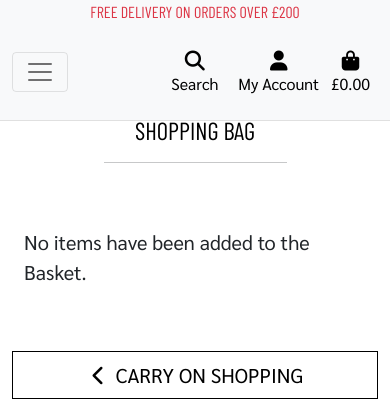
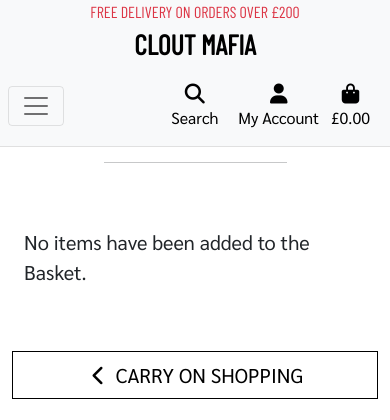
Before and after one commit to adnanmuhtadi/milestone-project-4, a Django app: page /basket/ in a window 390 px wide. Shown: the top 420 px of the page. Run offline with Django 3.2, Linux system fonts and the light colour scheme; parts of the project's set-up code (start-up, migrations or seed data) failed here and were passed over; some libraries are stand-ins or nearby versions.

Commit message:
Mod - mobile nav UX adjustments

```diff
--- a/templates/base.html
+++ b/templates/base.html
@@ -24,7 +24,8 @@
     <link rel="stylesheet" href="https://fonts.googleapis.com/css?family=Sarabun&display=swap">
     <!-- Custom CSS -->
     <link rel="stylesheet" href="{% static 'css/base.css' %}">
-    {% endblock %} <!-- Additional css placeholder -->
+    {% endblock %}
+    <!-- Additional css placeholder -->
 
     {% block other_css %}
     {% endblock %}
@@ -38,7 +39,7 @@
     <!-- Bootstrap JavaScript Bundle with Popper -->
     <script src="https://cdn.jsdelivr.net/npm/bootstrap@5.0.2/dist/js/bootstrap.bundle.min.js"
         integrity="sha384-MrcW6ZMFYlzcLA8Nl+NtUVF0sA7MsXsP1UyJoMp4YLEuNSfAP+JcXn/tWtIaxVXM" crossorigin="anonymous">
-    </script>
+        </script>
     <!-- Stripe -->
     <script src="https://js.stripe.com/v3/"></script>
     <script src="{% static 'js/maps.js' %}"></script>
@@ -165,8 +166,12 @@
         </div>
         <!-- Mobile include navbar -->
         <div class="row topnav">
-            <nav class="navbar navbar-expand-lg navbar-light bg-light w-100">
-                <button class="navbar-toggler" type="button" data-bs-toggle="collapse" data-bs-target="#main-nav"
+            <!-- Linking 'home' url which was defined in urls.py-->
+                <a class="navbar-brand text-center my-0
+                custom-font d-block d-lg-none fs-1 fw-bold p-0 navbar-light bg-light" href="{% url 'home' %}">Clout Mafia</a>
+
+            <nav class="navbar navbar-expand-lg navbar-light bg-light w-100 ps-0 py-0">
+                <button class="navbar-toggler ms-2" type="button" data-bs-toggle="collapse" data-bs-target="#main-nav"
                     aria-controls="main-nav" aria-expanded="false" aria-label="Toggle navigation">
                     <span class="navbar-toggler-icon"></span>
                 </button>
@@ -227,10 +232,12 @@
                 </div>
                 <div class="col text-md-end">
                     <span class="icon">
-                        <a href="https://www.instagram.com/_cloutmafia_/" class="text-decoration-none text-black"><i class="fab fa-instagram-square"></i></a>
+                        <a href="https://www.instagram.com/_cloutmafia_/" class="text-decoration-none text-black"><i
+                                class="fab fa-instagram-square"></i></a>
                     </span>
                     <span class="icon">
-                        <a href="https://www.facebook.com" class="text-decoration-none text-black"><i class="fab fa-facebook-square"></i></a>
+                        <a href="https://www.facebook.com" class="text-decoration-none text-black"><i
+                                class="fab fa-facebook-square"></i></a>
                     </span>
                 </div>
             </div>
--- a/templates/includes/main-nav.html
+++ b/templates/includes/main-nav.html
@@ -1,8 +1,13 @@
 <!-- Second navigation bar which is the filtered products.-->
 <div class="collapse navbar-collapse" id="main-nav">
     <ul class="navbar-nav w-auto mx-auto">
+        <li class="nav-item">
+            <a href="{% url 'home' %}" class="font-weight-bold nav-link text-black mx-lg-5 mb-2
+            d-lg-inline-block text-center d-block d-lg-none">
+                Home</a>
+        </li>
         <li class="nav-item dropdown">
-            <a class="font-weight-bold nav-link text-black mx-lg-5 d-lg-inline-block text-start" href="#"
+            <a class="font-weight-bold nav-link text-black mx-lg-5 d-lg-inline-block text-center mb-2" href="#"
                 id="all-products-link" data-bs-toggle="dropdown" aria-haspopup="true" aria-expanded="false">
                 All Products
             </a>
@@ -17,7 +22,7 @@
 
         <li class="nav-item dropdown">
             <!-- Drop down menu for 'Sneakers' category -->
-            <a class="font-weight-bold nav-link text-black mx-lg-5 d-lg-inline-block text-start" href="#" id="sneakers-link"
+            <a class="font-weight-bold nav-link text-black mx-lg-5 d-lg-inline-block text-center mb-2" href="#" id="sneakers-link"
                 data-bs-toggle="dropdown" aria-haspopup="true" aria-expanded="false">
                 Sneakers
             </a>
@@ -30,7 +35,7 @@
 
         <li class="nav-item dropdown">
             <!-- Drop down menu for 'slip ons' category -->
-            <a class="font-weight-bold nav-link text-black mx-lg-5 d-lg-inline-block text-start" href="#" id="slip-on-link"
+            <a class="font-weight-bold nav-link text-black mx-lg-5 d-lg-inline-block text-center mb-2" href="#" id="slip-on-link"
                 data-bs-toggle="dropdown" aria-haspopup="true" aria-expanded="false">
                 Slip-ons
             </a>
@@ -43,7 +48,7 @@
 
         <li class="nav-item dropdown">
             <!-- Drop down menu for 'high tops' category -->
-            <a class="font-weight-bold nav-link text-black mx-lg-5 d-lg-inline-block text-start" href="#" id="high-tops-link"
+            <a class="font-weight-bold nav-link text-black mx-lg-5 d-lg-inline-block text-center mb-2" href="#" id="high-tops-link"
                 data-bs-toggle="dropdown" aria-haspopup="true" aria-expanded="false">
                 High Tops
             </a>
```
